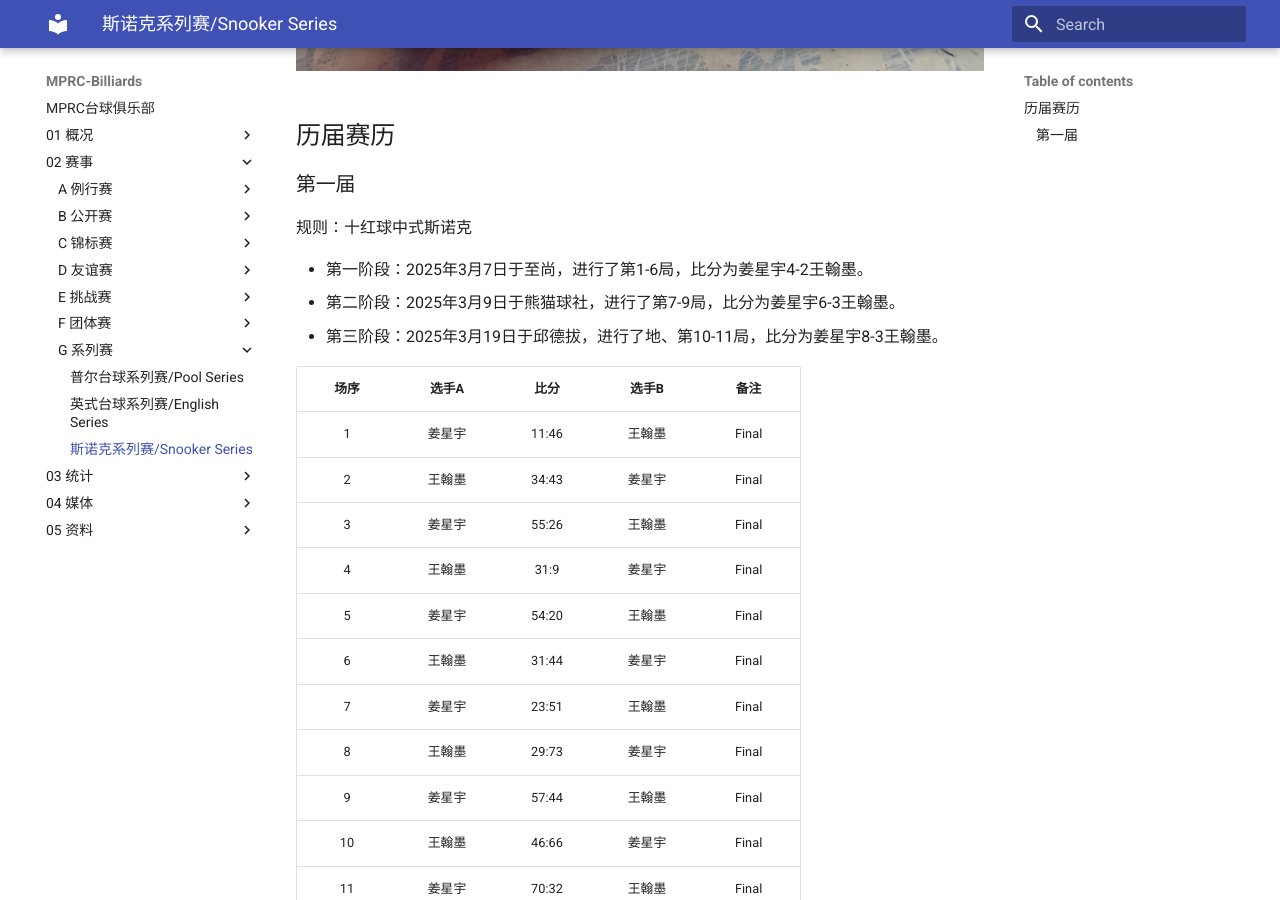
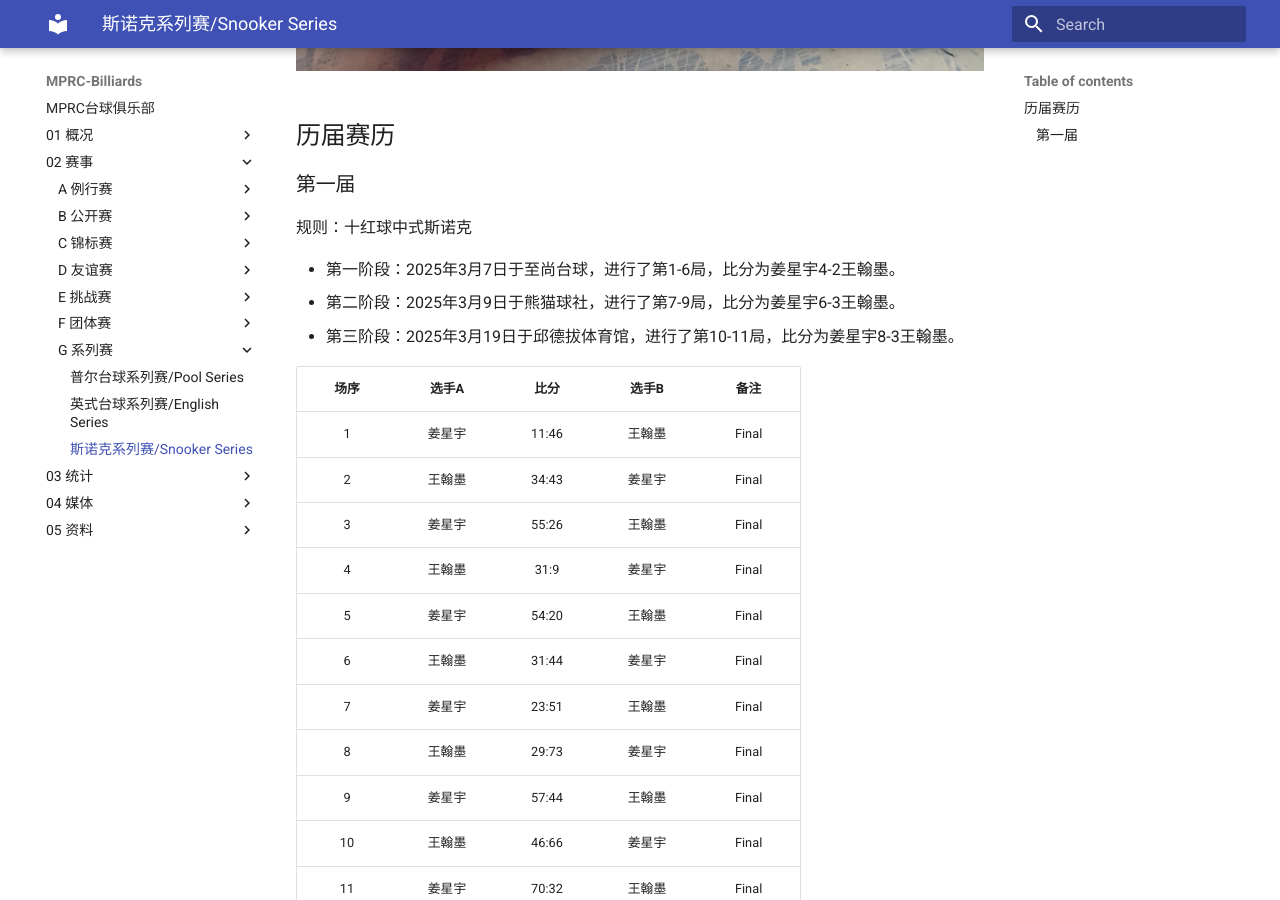
Before and after one commit to mprc-billiards/mprc-billiards.github.io, an MkDocs documentation site: the page built from docs/02-赛事/G-系列赛/G03-斯诺克系列赛.md, in a window 1280 px wide and 900 px high, scrolled down 790 px. Built offline with MkDocs 1.6.1 and Material for MkDocs 9.7.7, drawn with Linux system fonts in a browser that asks for light colours.

Commit message:
fix typo

```diff
--- a/docs/02-赛事/G-系列赛/G03-斯诺克系列赛.md
+++ b/docs/02-赛事/G-系列赛/G03-斯诺克系列赛.md
@@ -14,9 +14,9 @@
 
 规则：十红球中式斯诺克
 
-- 第一阶段：2025年3月7日于至尚，进行了第1-6局，比分为姜星宇4-2王翰墨。
+- 第一阶段：2025年3月7日于至尚台球，进行了第1-6局，比分为姜星宇4-2王翰墨。
 - 第二阶段：2025年3月9日于熊猫球社，进行了第7-9局，比分为姜星宇6-3王翰墨。
-- 第三阶段：2025年3月19日于邱德拔，进行了地、第10-11局，比分为姜星宇8-3王翰墨。
+- 第三阶段：2025年3月19日于邱德拔体育馆，进行了第10-11局，比分为姜星宇8-3王翰墨。
 
 | 场序 | 选手A  | 比分   | 选手B  | 备注  |
 | :--: | :----: | :----: | :---: | :---: |
```
